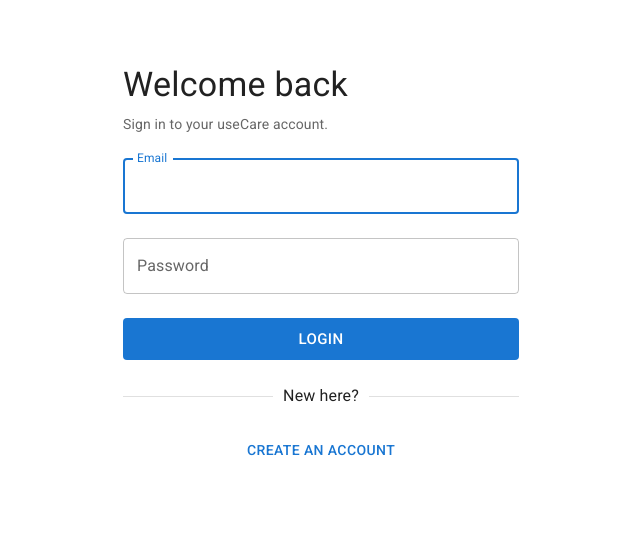
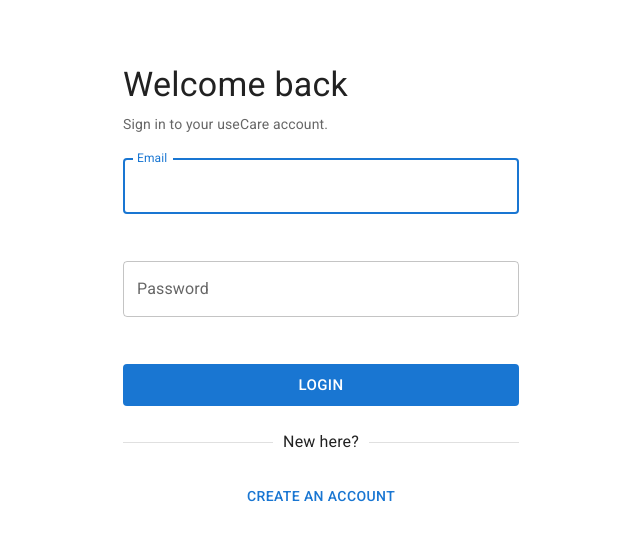
Before and after one commit to DevAbdoTolba/useCare, a React (Vite) app: page /login in a window 1280 px wide. Shown: the top 540 px of the page, without its empty margins (319-959 px from the left). Built offline with nearby package versions, Linux system fonts and the light colour scheme; no server answers.

Commit message:
preventing content shift for errors! in for mvalidation

```diff
--- a/src/pages/auth/LoginPage.jsx
+++ b/src/pages/auth/LoginPage.jsx
@@ -21,6 +21,10 @@ const HOME_BY_ROLE = {
 };
 
 const EMAIL_PATTERN = /^[^\s@]+@[^\s@]+\.[^\s@]+$/;
+
+// Non-breaking space: keeps the helperText line reserved so showing/clearing
+// a validation message never shifts the layout below the field.
+const HELPER_PLACEHOLDER = ' ';
 
 export default function LoginPage() {
   const navigate = useNavigate();
@@ -75,7 +79,7 @@ export default function LoginPage() {
               autoComplete="email"
               autoFocus
               error={Boolean(errors.email)}
-              helperText={errors.email?.message}
+              helperText={errors.email?.message || HELPER_PLACEHOLDER}
             />
           )}
         />
@@ -95,7 +99,7 @@ export default function LoginPage() {
               fullWidth
               autoComplete="current-password"
               error={Boolean(errors.password)}
-              helperText={errors.password?.message}
+              helperText={errors.password?.message || HELPER_PLACEHOLDER}
             />
           )}
         />
```
